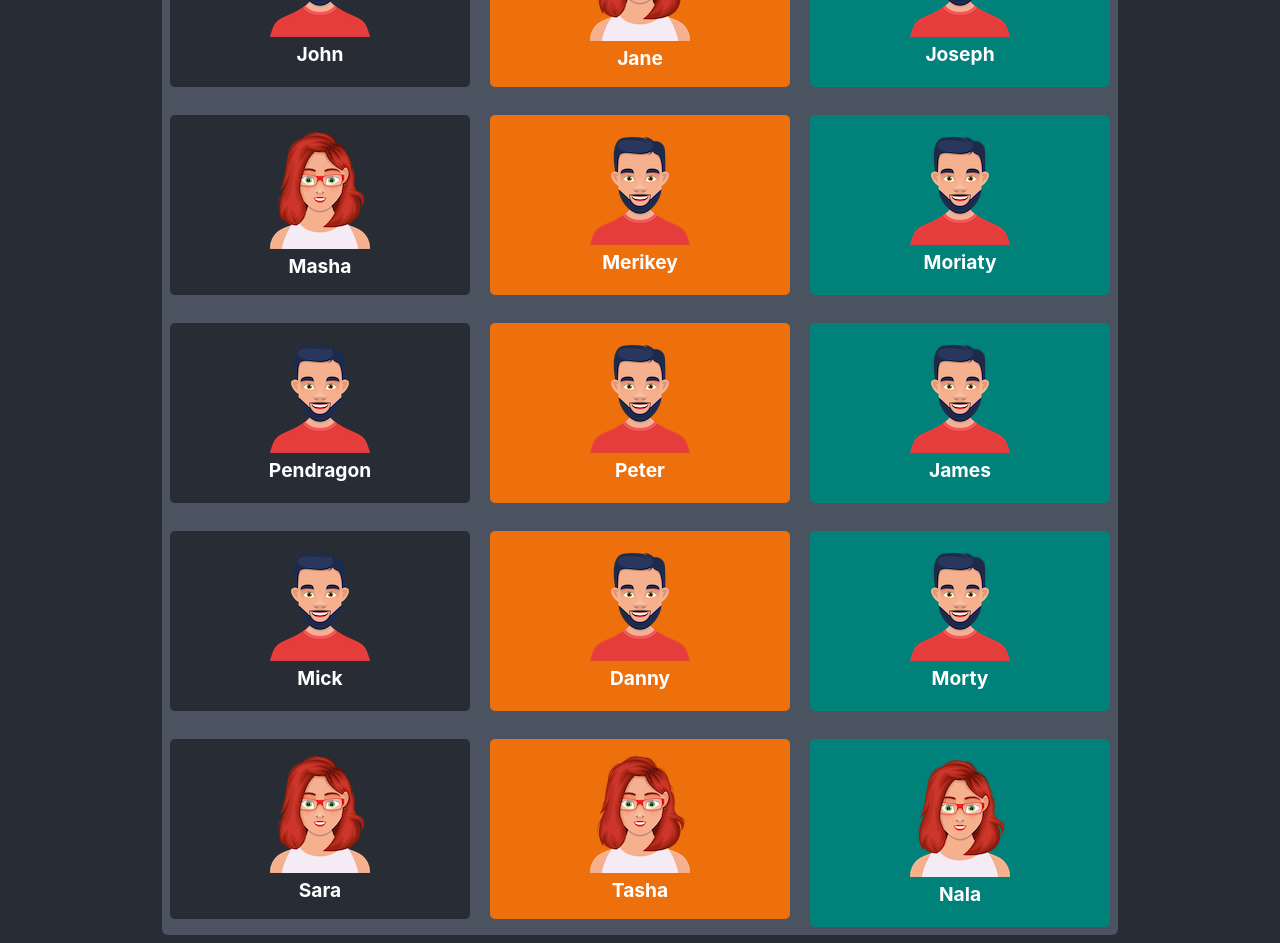
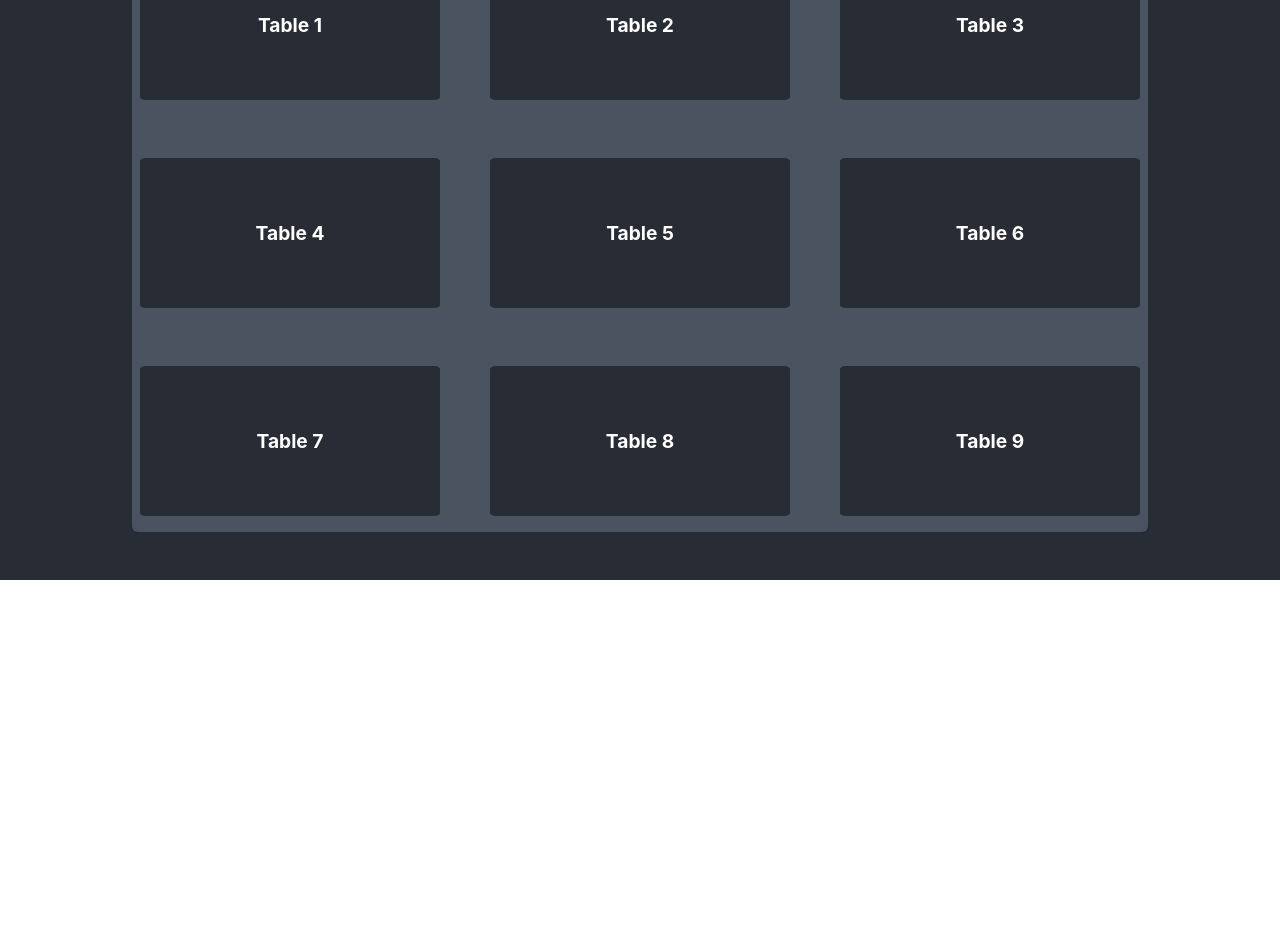
Before and after one commit to akotonyStark/GuestList, a React (Create React App) app: page / in a window 1280 px wide. Shown: the part 220-1163 px from the top of the page. After the commit the page ends 800 px from the top, so only its background shows below. Built offline with nearby package versions, Linux system fonts and the light colour scheme.

Commit message:
arrangement of tables in hall

```diff
--- a/src/App.css
+++ b/src/App.css
@@ -25,15 +25,14 @@
     padding: .5rem;
     display: grid;
     width: 100%;
-
-    gap: 20px;
+    gap: 50px;
 }
 
 .dnd-item {
     display: flex;
     justify-content: center;
     align-items: center;
-    min-height: 180px;
+    height: 150px;
     width: 300px;
     background-color: white;
     border-radius: 5px;
--- a/src/App.js
+++ b/src/App.js
@@ -1,27 +1,53 @@
 import './App.css';
-import Table from "./Components/Table/Table";
+import Table from "./Components/Room/Room";
 import {Data} from "./Assets/data";
-import { useState } from 'react';
+import { useEffect, useState } from 'react';
+import Room from './Components/Room/Room';
 
 function App() {
-    const [numOfTables, setNumOfTables] = useState(3)
+    const [rows, setRows] = useState(3)
+    const [columns, setColumns] = useState(3)
+    const [borderRadius, setBorderRadius] = useState('2%')
+    const [height, setHeight] = useState(150)
+    const [data, setData] = useState([])
+
+    useEffect(() => {
+        //let arr = new Array(rows).fill(new Array(columns).fill({name:''}))
+
+        setData(new Array(rows * columns).fill({name:'', id: 0}))
+    }, [rows, columns])
+
+
+
+    useEffect(() => {
+        console.log("DATA:", data)
+    }, [data])
     return (
         <div className="App">
 
 
             <header className='App-header'>
             <div className='row'>
-            <label>How many tables do you want? </label><input type='text' value={numOfTables} onChange={(e) => setNumOfTables(e.target.value)}  style={{height:40, width: 40, textAlign:'center', fontSize:19, borderRadius:50, padding:5}}/>
+                <label>How many rows and columns do you want in the hall? </label>
+                <input type='text' value={rows} onChange={(e) => setRows(e.target.value)}  style={{height:40, width: 40, textAlign:'center', fontSize:19, borderRadius:50, padding:5}}/>
+                {' '} <input type='text' value={columns} onChange={(e) => setColumns(e.target.value)}  style={{height:40, width: 40, textAlign:'center', fontSize:19, borderRadius:50, padding:5}}/>
+            </div>
+            <div className='row' style={{marginTop: 10}}>
+                <label>What type of tables do you prefer? </label>
+                <button style={{width:200, height:50}} onClick={(e) => {
+                    setBorderRadius('2%'); setHeight(150)
+                }}>Rectangular</button>
+                <button style={{width:200, height:50}} onClick={(e) => {setBorderRadius('100%'); setHeight(150)}}>Oval</button>
             </div>
                 <div className='drag-n-drop'>
+                    <Room tables = {data} rows={rows} columns={columns} borderRadius={borderRadius} height={height}/>
+
+                    {/* {data?.map((table, tableIndex) =>
+                        <Table key={tableIndex} table = {table} rows={rows} columns={columns}/>
+                         )
+                    } */}
 
 
-                    {Data.map((table, tableIndex) =>
-                        <Table key={tableIndex} table = {table} numOfTables={numOfTables}/>
-                    )
-                    }
-                    {/*<Table/>*/}
-                    {/*<Table />*/}
                 </div>
 
             </header>
--- a/src/Assets/data.js
+++ b/src/Assets/data.js
@@ -66,48 +66,48 @@ export const Data =
                         Tag: 'Groom',
                         table: "3",
                     },
-                    {
-                        id: 10,
-                        name: "Mick",
-                        Sex: 'M',
-                        Tag: 'Groom',
-                        table: "1",
-                    },
-                    {
-                        id: 11,
-                        name: "Danny",
-                        Sex: 'M',
-                        Tag: 'Groom',
-                        table: "2",
-                    },
-                    {
-                        id: 12,
-                        name: "Morty",
-                        Sex: 'M',
-                        Tag: 'Groom',
-                        table: "3",
-                    },
-                    {
-                        id: 13,
-                        name: "Sara",
-                        Sex: 'F',
-                        Tag: 'Bride',
-                        table: "1",
-                    },
-                    {
-                        id: 14,
-                        name: "Tasha",
-                        Sex: 'F',
-                        Tag: 'Bride',
-                        table: "2",
-                    },
-                    {
-                        id: 15,
-                        name: "Nala",
-                        Sex: 'F',
-                        Tag: 'Bride',
-                        table: "3",
-                    },
+                    // {
+                    //     id: 10,
+                    //     name: "Mick",
+                    //     Sex: 'M',
+                    //     Tag: 'Groom',
+                    //     table: "1",
+                    // },
+                    // {
+                    //     id: 11,
+                    //     name: "Danny",
+                    //     Sex: 'M',
+                    //     Tag: 'Groom',
+                    //     table: "2",
+                    // },
+                    // {
+                    //     id: 12,
+                    //     name: "Morty",
+                    //     Sex: 'M',
+                    //     Tag: 'Groom',
+                    //     table: "3",
+                    // },
+                    // {
+                    //     id: 13,
+                    //     name: "Sara",
+                    //     Sex: 'F',
+                    //     Tag: 'Bride',
+                    //     table: "1",
+                    // },
+                    // {
+                    //     id: 14,
+                    //     name: "Tasha",
+                    //     Sex: 'F',
+                    //     Tag: 'Bride',
+                    //     table: "2",
+                    // },
+                    // {
+                    //     id: 15,
+                    //     name: "Nala",
+                    //     Sex: 'F',
+                    //     Tag: 'Bride',
+                    //     table: "3",
+                    // },
                 ],
         },
         // {
--- a/src/Components/Guest/Guest.js
+++ /dev/null
@@ -1,16 +0,0 @@
-export default function Guest({color, image, guest, handleDragEvent, handleAllowDropEvent, handleDropEvent, setIsDragged}) {
-    return (
-        <div
-            style={{background:color}}
-            id={guest?.id}
-            onDragStart={(e) => handleDragEvent(e, guest)}
-            onDragOver={(e) => handleAllowDropEvent(e)}
-            onDrop={(e) => handleDropEvent(e, guest)}
-            onDragEnd={() => setIsDragged(false)} draggable className='dnd-item'>
-            <div>
-                <img src={image}/>
-                <p>{guest?.name}</p>
-            </div>
-        </div>
-    )
-}
--- /dev/null
+++ b/src/Components/Room/Room.js
@@ -0,0 +1,83 @@
+import Guest from "../Table/Table";
+import { useEffect, useState } from "react";
+import man from '../../Assets/man.png'
+import woman from '../../Assets/woman.png'
+import Table from "../Table/Table";
+
+
+export default function Room({ tables, rows, columns, borderRadius, height }) {
+  const [tableData, setTableData] = useState([])
+  const [, setIsDragged] = useState(false)
+  const [orginGuest, setOriginGuest] = useState(null)
+  const [destinationGuest, setDestinationGuest] = useState(null)
+
+console.log("TB:", tables)
+  const handleAllowDropEvent = (e) => {
+    e.preventDefault();
+  };
+
+  const handleDragEvent = (e, startItem) => {
+    // setOriginId(e.target.id);
+    setOriginGuest(startItem)
+    console.log('Origin A', startItem)
+  };
+
+  const handleDropEvent = (e, endItem) => {
+    // setDestinationId(e.target.id);
+    setDestinationGuest(endItem)
+    console.log('Destination B', endItem)
+
+  };
+
+  // useEffect(() => {
+  //   let startIndex= tableData.findIndex((item) => item.id === orginGuest?.id)
+  //   let endIndex = tableData.findIndex((item) => item.id === destinationGuest?.id)
+  //   //console.log(startIndex, endIndex)
+
+  //   //swap Items
+  //   tableData.Guests[startIndex] =  destinationGuest
+  //   tableData.Guests[endIndex] = orginGuest
+
+  //   let copy = {...tableData}
+  //   setTableData(copy)
+  // }, [destinationGuest])
+
+  useEffect(() => {
+    setTableData(tables)
+  }, [tables])
+
+
+  return (
+    <div
+      className='dnd-table-group'
+      style={{ gridTemplateColumns: `repeat(${columns}, 1fr)`, gridTemplateRows: `repeat(${rows}, 1fr)` }}>
+      {/* { tableData.Guests.slice(0,numOfTables).map((tableGuest, tableGuestIndex) =>
+             <div className='group-title' style={{textAlign:'center'}}> Table {tableGuestIndex+1}</div>
+            )
+            } */}
+      {/* { tableData.Guests.map((tableGuest, tableGuestIndex) =>
+                <Guest
+                    // color= {tableGuest.table == 1 ? '#282c34' : tableGuest.table == 2 ? '#EE700D' : tableGuest.table == 3  ? '#008179' : 'white'}
+                    // image={tableGuest.Sex == 'M' ? man : woman}
+                    // key={tableGuestIndex}
+                    // guest={tableGuest}
+                    handleDragEvent = {(e) => handleDragEvent(e, tableGuest)}
+                    handleDropEvent = {(e) => handleDropEvent(e, tableGuest)}
+                    handleAllowDropEvent = {handleAllowDropEvent}
+                    setIsDragged={setIsDragged}/>
+            )
+            } */}
+      {tableData?.map((table, idx) =>
+      <Table table={table}
+        handleDragEvent={(e) => handleDragEvent(e, table)}
+        handleDropEvent={(e) => handleDropEvent(e, table)}
+        handleAllowDropEvent={handleAllowDropEvent}
+        setIsDragged={setIsDragged}
+        color= {'#282c34'}
+        borderRadius={borderRadius}
+        height = {height}
+        label={`Table ${idx+1}`}
+        />)}
+    </div>
+  )
+}
--- a/src/Components/Table/Table.js
+++ b/src/Components/Table/Table.js
@@ -1,71 +1,17 @@
-import Guest from "../Guest/Guest";
-import {useEffect, useState} from "react";
-import man from '../../Assets/man.png'
-import woman from '../../Assets/woman.png'
-
-
-export default function Table({table,numOfTables}) {
-    const [tableData, setTableData] = useState(table)
-    const [,setIsDragged] = useState(false)
-    const [orginGuest, setOriginGuest] = useState(null)
-    const [destinationGuest, setDestinationGuest] = useState(null)
-
-console.log(numOfTables)
-
-
-  const handleAllowDropEvent = (e) => {
-    e.preventDefault();
-  };
-
-  const handleDragEvent = (e, startItem) => {
-   // setOriginId(e.target.id);
-    setOriginGuest(startItem)
-   // console.log('Guest A', startItem)
-  };
-
-  const handleDropEvent = (e, endItem) => {
-   // setDestinationId(e.target.id);
-    setDestinationGuest(endItem)
-   // console.log('Guest B', endItem)
-
-  };
-
-  useEffect(() => {
-    let startIndex= tableData.Guests.findIndex((item) => item.id === orginGuest?.id)
-    let endIndex = tableData.Guests.findIndex((item) => item.id === destinationGuest?.id)
-    //console.log(startIndex, endIndex)
-
-    //swap Items
-    tableData.Guests[startIndex] =  destinationGuest
-    tableData.Guests[endIndex] = orginGuest
-
-    let copy = {...tableData}
-    setTableData(copy)
-  }, [destinationGuest])
-
-  useEffect(() => {
-    console.log(tableData)
-  }, [tableData])
-
-
+export default function Table({label, borderRadius, height, color, image, guest, handleDragEvent, handleAllowDropEvent, handleDropEvent, setIsDragged}) {
     return (
-        <div className='dnd-table-group' style={{gridTemplateColumns: `repeat(${numOfTables}, 1fr)`}}>
-            { tableData.Guests.slice(0,numOfTables).map((tableGuest, tableGuestIndex) =>
-             <div className='group-title' style={{textAlign:'center'}}> Table {tableGuestIndex+1}</div>
-            )
-            }
-            { tableData.Guests.map((tableGuest, tableGuestIndex) =>
-                <Guest
-                    color= {tableGuest.table == 1 ? '#282c34' : tableGuest.table == 2 ? '#EE700D' : tableGuest.table == 3  ? '#008179' : 'white'}
-                    image={tableGuest.Sex == 'M' ? man : woman}
-                    key={tableGuestIndex}
-                    guest={tableGuest}
-                    handleDragEvent = {(e) => handleDragEvent(e, tableGuest)}
-                    handleDropEvent = {(e) => handleDropEvent(e, tableGuest)}
-                    handleAllowDropEvent = {handleAllowDropEvent}
-                    setIsDragged={setIsDragged}/>
-            )
-            }
+        <div
+            style={{background:color, borderRadius:borderRadius, height: height}}
+            id={guest?.id}
+            onDragStart={(e) => handleDragEvent(e, guest)}
+            onDragOver={(e) => handleAllowDropEvent(e)}
+            onDrop={(e) => handleDropEvent(e, guest)}
+            onDragEnd={() => setIsDragged(false)} draggable className='dnd-item'>
+            <div>
+            <p>{label}</p>
+                {/* <img src={image}/>
+                <p>{guest?.name}</p> */}
+            </div>
         </div>
     )
 }
```
